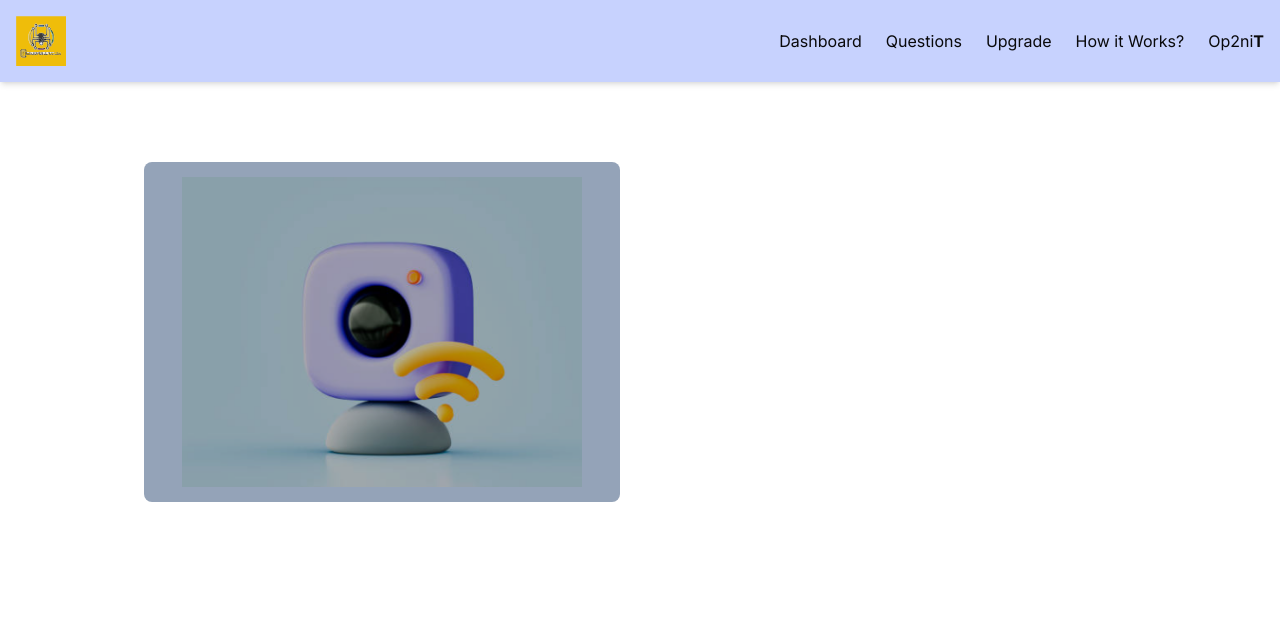
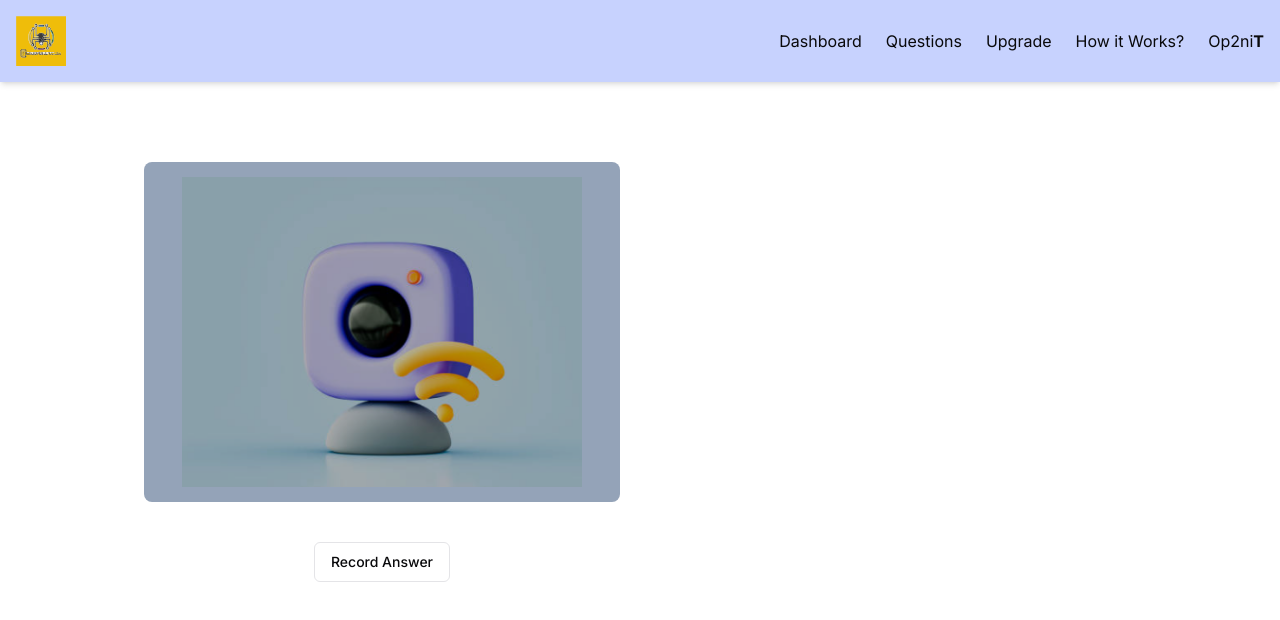
Before and after one commit to Quddos/bdhire-ai-mockinterview-platform, a Next.js app: page /dashboard/interview/1/start in a window 1280 px wide. Shown: the top 620 px of the page. Built offline with nearby package versions, Linux system fonts and the light colour scheme; no server answers; the database is empty.

Commit message:
reccord answer interface  completed

```diff
--- a/app/dashboard/interview/[interviewId]/start/_components/RecordAnswerSection.jsx
+++ b/app/dashboard/interview/[interviewId]/start/_components/RecordAnswerSection.jsx
@@ -1,11 +1,13 @@
 
+import { Button } from '@/components/ui/button'
 import Image from 'next/image'
 import React from 'react'
 import Webcam from 'react-webcam'
 
 function RecordAnswerSection() {
   return (
-    <div className='flex flex-col justify-center items-center my-20 bg-slate-400 rounded-lg p-5'>
+    <div className='flex items-center flex-col justify-center '>
+        <div className='flex flex-col justify-center items-center mt-20 bg-slate-400 rounded-lg p-5'>
         <Image src={'/webcam.png'} width={400} height={200}
         className='absolute'/>
         <Webcam
@@ -15,10 +17,12 @@ function RecordAnswerSection() {
             width: '100%',
             zIndex:10,
 
-
+            // bdhire-ai-mockinterview-platform
 
 
         }}/>
+    </div>
+    <Button variant="outline" className="my-10">Record Answer</Button>
     </div>
   )
 }
```
